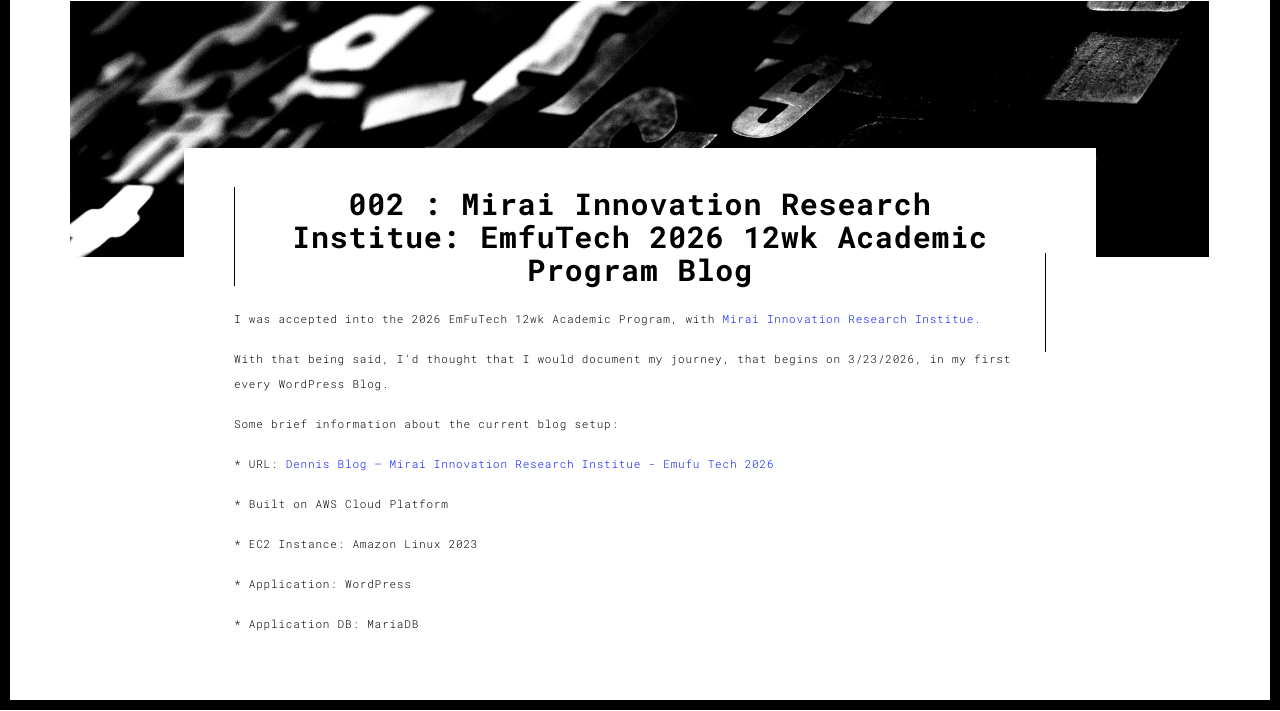
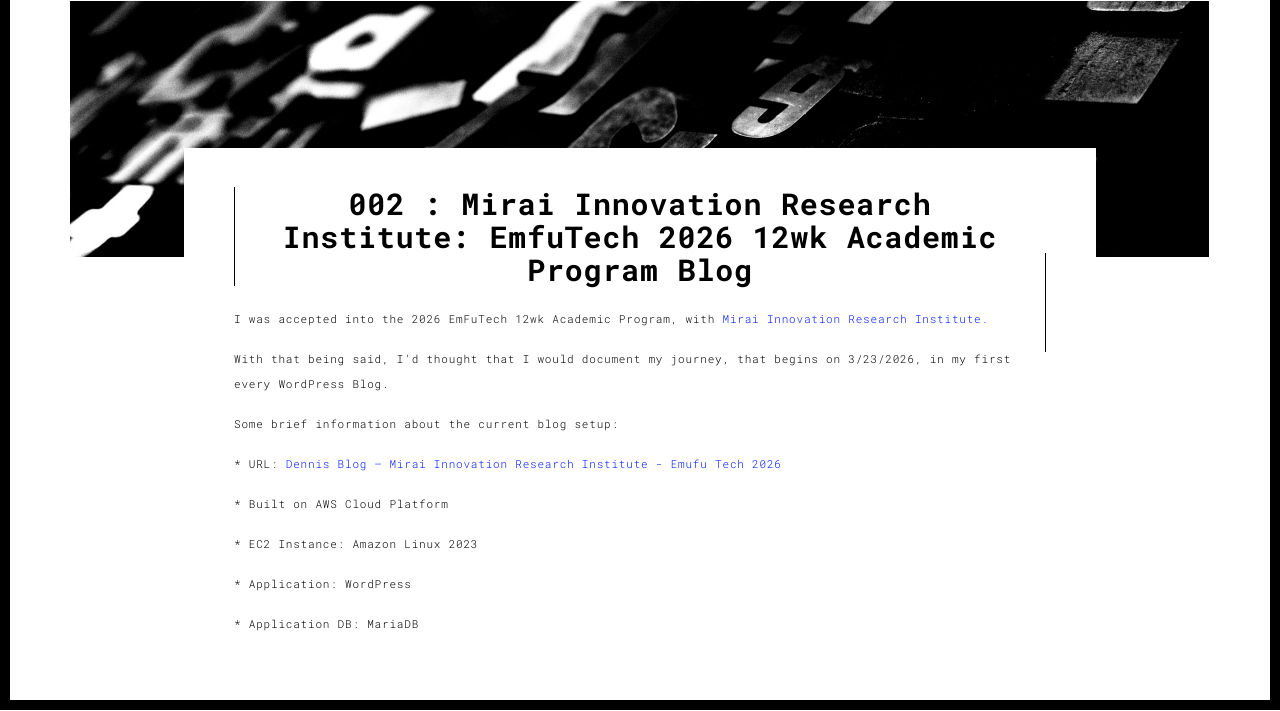
Before and after one commit to dennislee04/portfo, a Flask app: page /worktwo.html in a window 1280 px wide. Shown: the part 90-801 px from the top of the page. Run offline with Flask 3, Linux system fonts and the light colour scheme; some libraries are stand-ins or nearby versions.

Commit message:
updated worktwo.html file

```diff
--- a/templates/works.html
+++ b/templates/works.html
@@ -85,8 +85,8 @@
                       </a>
                       <div class="card-container card-container-lg">
                         <h4>002/006</h4>
-                        <h3>Mirai Innovation Research Institue - EmFuTech 2026 12wk Academic Program Blog:</h3>
-                        <p>Project 2</p>
+                        <h3>Mirai Innovation Research Institute - EmFuTech 2026 12wk Academic Program Blog:</h3>
+                        <p>Project 2 - In Progress..</p>
                         <a href="./worktwo.html" title="" class="btn btn-default">Discover</a>
                       </div>
                     </div>
--- a/templates/worktwo.html
+++ b/templates/worktwo.html
@@ -66,13 +66,13 @@
         <img src="static/assets/images/work001-01.jpg" class="img-responsive" alt="">
         <div class="card-container">
           <div class="text-center">
-            <h1 class="h2">002 : Mirai Innovation Research Institue: EmfuTech 2026 12wk Academic Program Blog</h1>
+            <h1 class="h2">002 : Mirai Innovation Research Institute: EmfuTech 2026 12wk Academic Program Blog</h1>
           </div>
-          <p>I was accepted into the 2026 EmFuTech 12wk Academic Program, with <a href="https://www.google.com/url?sa=t&source=web&rct=j&opi=89978449&url=https://www.mirai-innovation-lab.com/emfutech/&ved=2ahUKEwjL8pvBvKWTAxWf_8kDHegdIcoQFnoECB0QAQ&usg=AOvVaw0cTG0Gck0fasQGF4IhFCCl" target="_blank">Mirai Innovation Research Institue.</a></p>
+          <p>I was accepted into the 2026 EmFuTech 12wk Academic Program, with <a href="https://www.google.com/url?sa=t&source=web&rct=j&opi=89978449&url=https://www.mirai-innovation-lab.com/emfutech/&ved=2ahUKEwjL8pvBvKWTAxWf_8kDHegdIcoQFnoECB0QAQ&usg=AOvVaw0cTG0Gck0fasQGF4IhFCCl" target="_blank">Mirai Innovation Research Institute.</a></p>
 		  <p>With that being said, I'd thought that I would document my journey, that begins on 3/23/2026, in my first every WordPress Blog.</p>
 		  <p>Some brief information about the current blog setup:</p>
 		  <td>
-			  <tr><p>* URL: <a href="https://ec2-107-22-41-223.compute-1.amazonaws.com/blog" target="_blank">Dennis Blog – Mirai Innovation Research Institue - Emufu Tech 2026</a></p></tr>
+			  <tr><p>* URL: <a href="https://ec2-107-22-41-223.compute-1.amazonaws.com/blog" target="_blank">Dennis Blog – Mirai Innovation Research Institute - Emufu Tech 2026</a></p></tr>
 			  <tr><p>* Built on AWS Cloud Platform</p></tr>
 			  <tr><p>* EC2 Instance: Amazon Linux 2023</p></tr>
 			  <tr><p>* Application: WordPress</p></tr>
```
